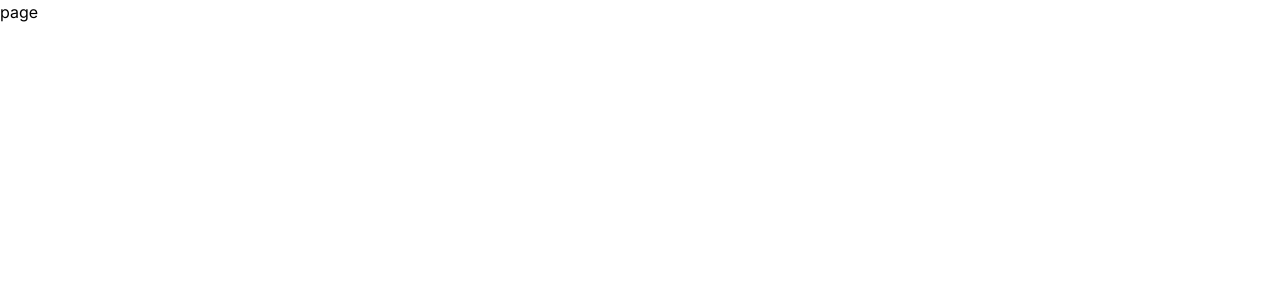
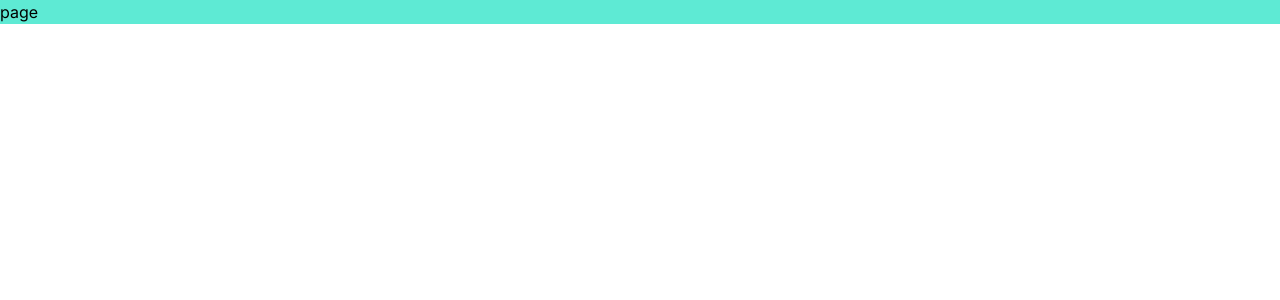
Before and after one commit to bhuvanesh/solaura-v2, a Next.js app: page /dash in a window 1280 px wide. Shown: the top 300 px of the page. Built offline with nearby package versions, Linux system fonts and the light colour scheme.

Commit message:
color palette updated

```diff
--- a/src/app/dash/page.jsx
+++ b/src/app/dash/page.jsx
@@ -2,7 +2,7 @@ import React from 'react'
 
 const page = () => {
   return (
-    <div>page</div>
+    <div className='bg-secondary'>page</div>
   )
 }
 
--- a/tailwind.config.js
+++ b/tailwind.config.js
@@ -13,6 +13,10 @@ module.exports = {
           'conic-gradient(from 180deg at 50% 50%, var(--tw-gradient-stops))',
       },
     },
+    colors: {
+      'primary': '#0c4a6e',
+      'secondary': '#5eead4'
+    }
   },
   plugins: [],
 }
```
